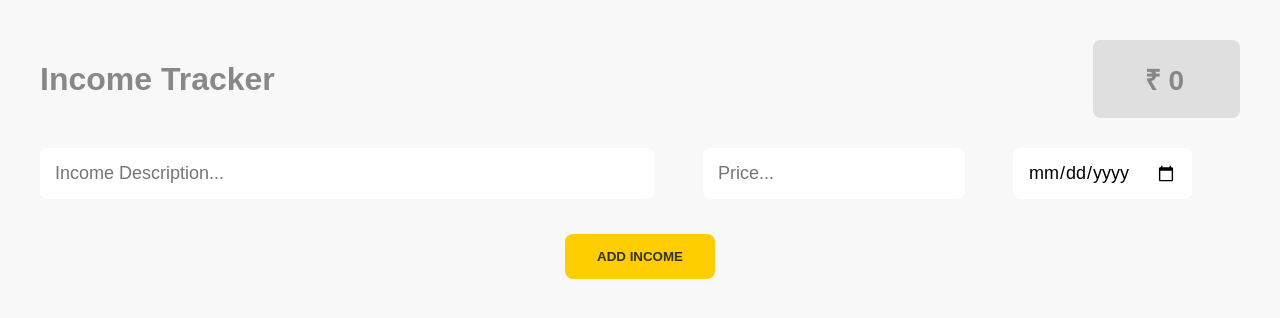
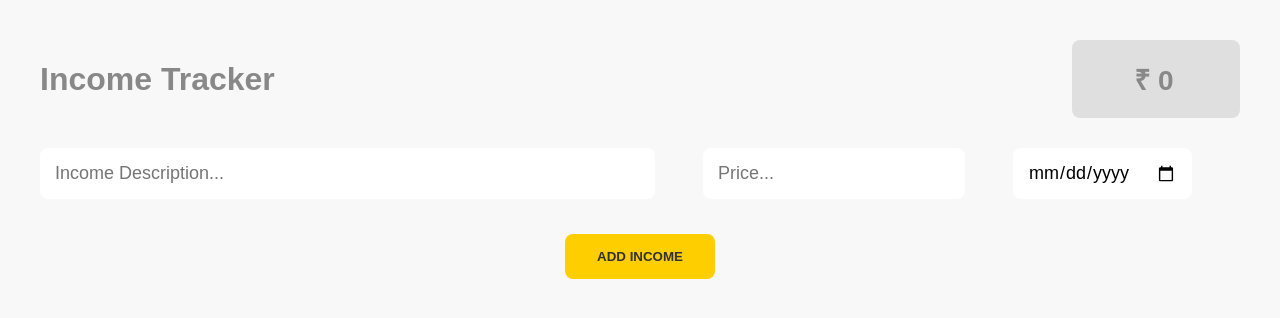
Before and after one commit to vidisharaut/income-tracker, a React (Create React App) app: page / in a window 1280 px wide. Shown: the top 318 px of the page. Built offline with nearby package versions, Linux system fonts and the light colour scheme.

Commit message:
Fixed months for december month

```diff
--- a/src/components/IncomeItem.jsx
+++ b/src/components/IncomeItem.jsx
@@ -1,8 +1,12 @@
 function IncomeItem({ income, index, removeIncome }) {
   let date = new Date(income.date);
   let day = date.getDate();
-  let month = date.getMonth();
+  var months = [12, 1, 2, 3, 4, 5, 6, 7, 8, 9, 10, 11];
+
+  let month = Number(months[date.getMonth()]);
   let year = date.getFullYear();
+  console.log(month);
+  console.log(months);
 
   const removeHandle = (i) => {
     removeIncome(i);
@@ -11,7 +15,7 @@ function IncomeItem({ income, index, removeIncome }) {
   return (
     <div className="income-item">
       <button className="remove-item" onClick={() => removeHandle(index)}>
-        X
+        x
       </button>
       <div className="desc">{income.desc}</div>
       <div className="price--date">
--- a/src/index.css
+++ b/src/index.css
@@ -44,7 +44,7 @@ h1 {
 }
 
 .total-income {
-  min-width: 147px;
+  min-width: 168px;
   display: flex;
   color: var(--grey);
   font-size: 28px;
@@ -167,7 +167,7 @@ h1 {
   box-shadow: 0px 0px 6px rgba(0, 0, 0, 0.1);
 }
 
-@media screen and (max-width: 1080px) {
+@media screen and (max-width: 1080px) and (min-width: 809px) {
   .form-inner input {
     border-radius: 0;
   }
```
